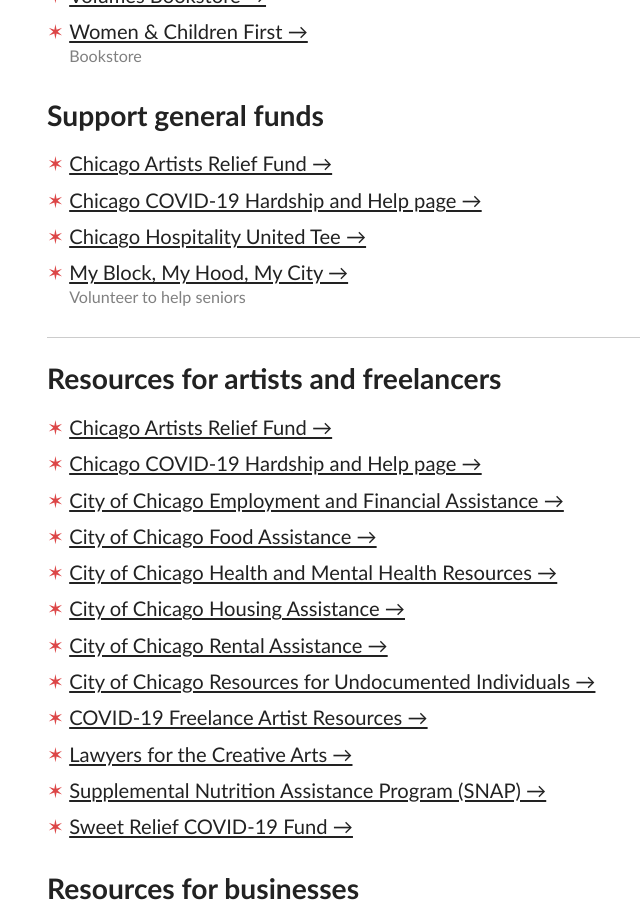
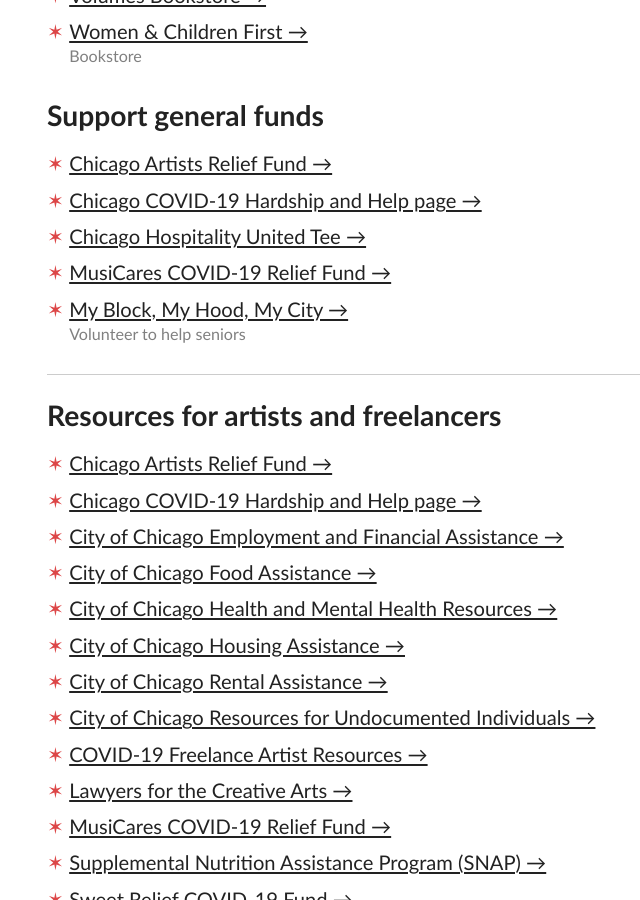
Before and after one commit to spencertweedy/chicagoservicerelief, a Jekyll site: the page built from index.html, in a window 1280 px wide and 900 px high, scrolled down 12489 px. Shown: the whole window, without its empty margins (273-913 px from the left). Built offline with Jekyll 4.4.1, drawn with Linux system fonts in a browser that asks for light colours.

Commit message:
add musicares

```diff
--- a/_data/establishments.yml
+++ b/_data/establishments.yml
@@ -1016,3 +1016,9 @@
 - title: Toast
   url: https://www.gofundme.com/f/toast-staff-relief-fund
   type: restaurant
+- title: MusiCares COVID-19 Relief Fund
+  url: https://www.grammy.com/musicares/get-help/musicares-coronavirus-relief-fund
+  type: resource
+- title: MusiCares COVID-19 Relief Fund
+  url: https://www.grammy.com/musicares/get-help/musicares-coronavirus-relief-fund
+  type: fund
```
